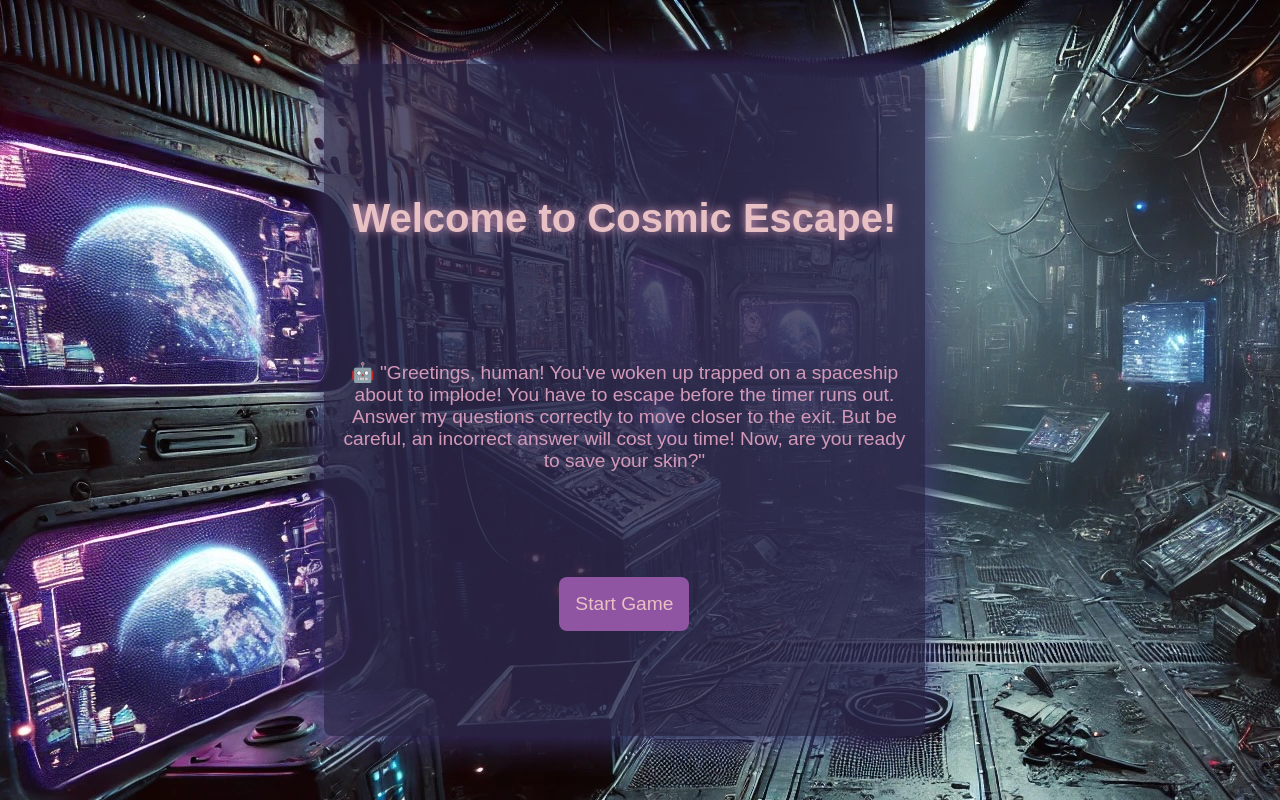
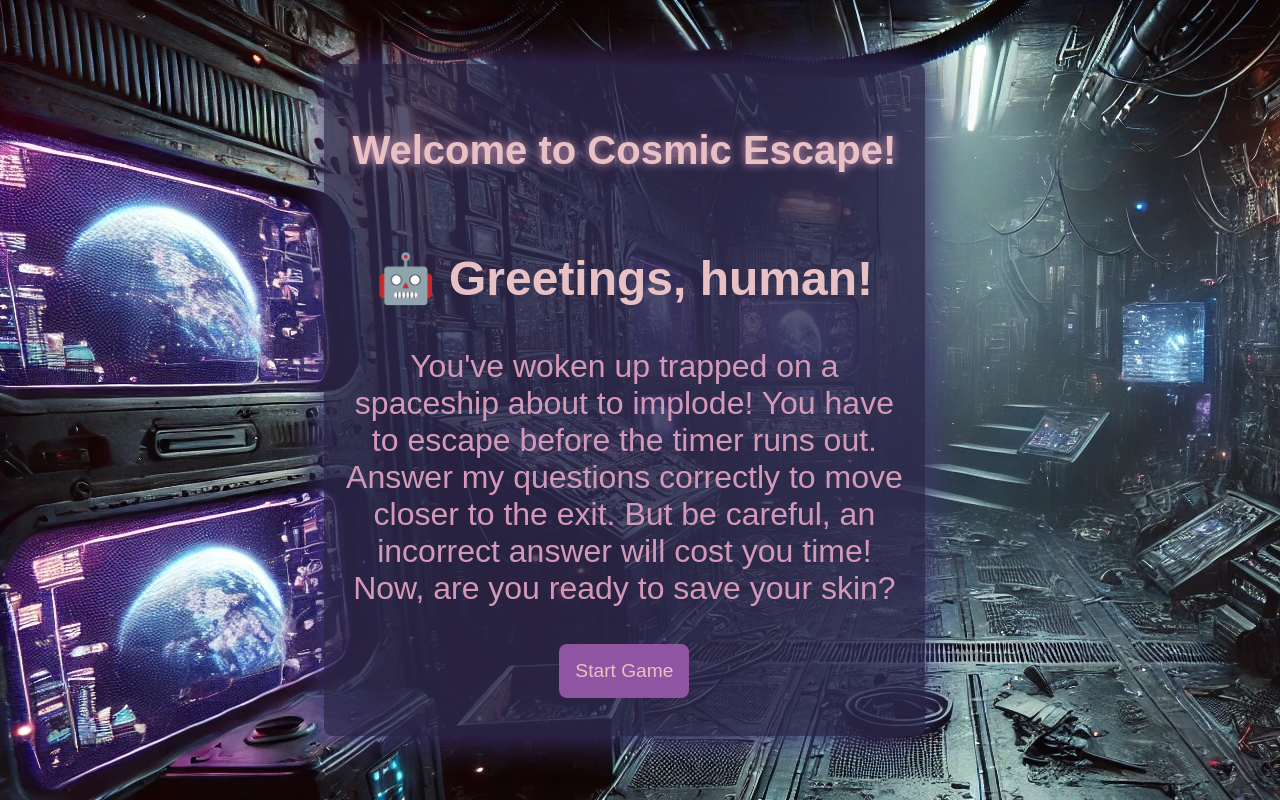
Before and after one commit to elinfelicia/cosmic-escape-game, a React (Vite) app in the folder cosmic-escape/: page / in a window 1280 px wide. Built offline with nearby package versions, Linux system fonts and the light colour scheme; a web font is replaced by a local one.

Commit message:
quick styling

```diff
--- a/cosmic-escape/src/components/LandingPage.tsx
+++ b/cosmic-escape/src/components/LandingPage.tsx
@@ -5,12 +5,12 @@
        return (
            <div className="welcome-msg">
                <h1>Welcome to Cosmic Escape!</h1>
-               <p>
-                   🤖 "Greetings, human! You've woken up trapped on a spaceship about to implode!
+               <h2>🤖 Greetings, human! </h2>
+               <p>You've woken up trapped on a spaceship about to implode!
                    You have to escape before the timer runs out. Answer my questions correctly to
                    move closer to the exit. But be careful, an incorrect answer will cost you time!
-                   Now, are you ready to save your skin?"
-               </p>
+                   Now, are you ready to save your skin?
+                </p>
                <button onClick={onStart}>Start Game</button>
            </div>
        );
--- a/cosmic-escape/src/styles/_game-over.scss
+++ b/cosmic-escape/src/styles/_game-over.scss
@@ -1,7 +1,7 @@
 // src/styles/_game-over.scss
 @use 'variables';
 
-.game-over, .feedback {
+.game-over {
     text-align: center;
     color: $tea-rose-red; // Use the feedback color
     background-color: rgba(46, 41, 78, 0.8); // Semi-transparent dark background
--- a/cosmic-escape/src/styles/_landingPage.scss
+++ b/cosmic-escape/src/styles/_landingPage.scss
@@ -22,11 +22,15 @@
         margin-bottom: $margin;
         text-shadow: 0 0 10px $lilac; // Bright shadow for title
     }
+    h2 {
+        font-size: 3rem;
+    }
 
     p {
-        font-size: 1.2rem;
+        font-size: 2rem;
         margin: $margin 0;
         color: $lilac; // Light color for paragraph text
+        margin-top: -20px;
     }
 
     button {
--- a/cosmic-escape/src/styles/_main.scss
+++ b/cosmic-escape/src/styles/_main.scss
@@ -72,7 +72,7 @@ body {
 
     .feedback {
         color: $tea-rose-red; // Feedback message color
-        font-size: 1.1rem;
+        font-size: 2rem;
         margin-top: $margin;
         text-shadow: 0 0 5px $lilac; // Shadow for feedback
     }
--- a/cosmic-escape/src/styles/index.css
+++ b/cosmic-escape/src/styles/index.css
@@ -86,7 +86,7 @@ body {
 }
 .game-container .feedback {
   color: #e8c1c5;
-  font-size: 1.1rem;
+  font-size: 2rem;
   margin-top: 16px;
   text-shadow: 0 0 5px #d499b9;
 }
@@ -135,10 +135,14 @@ body {
   margin-bottom: 16px;
   text-shadow: 0 0 10px #d499b9;
 }
+.welcome-msg h2 {
+  font-size: 3rem;
+}
 .welcome-msg p {
-  font-size: 1.2rem;
+  font-size: 2rem;
   margin: 16px 0;
   color: #d499b9;
+  margin-top: -20px;
 }
 .welcome-msg button {
   background-color: #9055a2;
@@ -157,31 +161,29 @@ body {
 
 .game-over {
   text-align: center;
-  color: #d499b9;
-}
-.game-over h2 {
-  font-size: 2rem;
-  margin-bottom: 16px;
-  text-shadow: 0 0 10px #e8c1c5;
-}
-.game-over button {
-  background-color: #9055a2;
   color: #e8c1c5;
-  border: none;
+  background-color: rgba(46, 41, 78, 0.8);
   border-radius: 8px;
   padding: 16px;
-  font-size: 1.2rem;
-  cursor: pointer;
-  -webkit-transition: background-color 0.3s ease;
-  transition: background-color 0.3s ease;
-}
-.game-over button:hover {
-  background-color: #724381;
-}
-
-.game-over {
+  -webkit-box-shadow: 0 0 40px rgba(170, 12, 228, 0.5);
+          box-shadow: 0 0 40px rgba(170, 12, 228, 0.5);
   text-align: center;
-  color: #e8c1c5;
+  width: 100%;
+  max-width: 1600px;
+  height: 80vh;
+  display: -webkit-box;
+  display: -ms-flexbox;
+  display: flex;
+  -webkit-box-orient: vertical;
+  -webkit-box-direction: normal;
+      -ms-flex-direction: column;
+          flex-direction: column;
+  -webkit-box-pack: space-evenly;
+      -ms-flex-pack: space-evenly;
+          justify-content: space-evenly;
+  -webkit-box-align: center;
+      -ms-flex-align: center;
+          align-items: center;
 }
 .game-over h2 {
   font-size: 2rem;
--- a/cosmic-escape/src/styles/index.scss
+++ b/cosmic-escape/src/styles/index.scss
@@ -2,5 +2,4 @@
 @import 'variables';
 @import 'main';
 @import 'landingPage';
-@import 'game';
 @import 'game-over';
```
Also changed, not shown: 1 other file (tests, documents, lock files or other folders).
